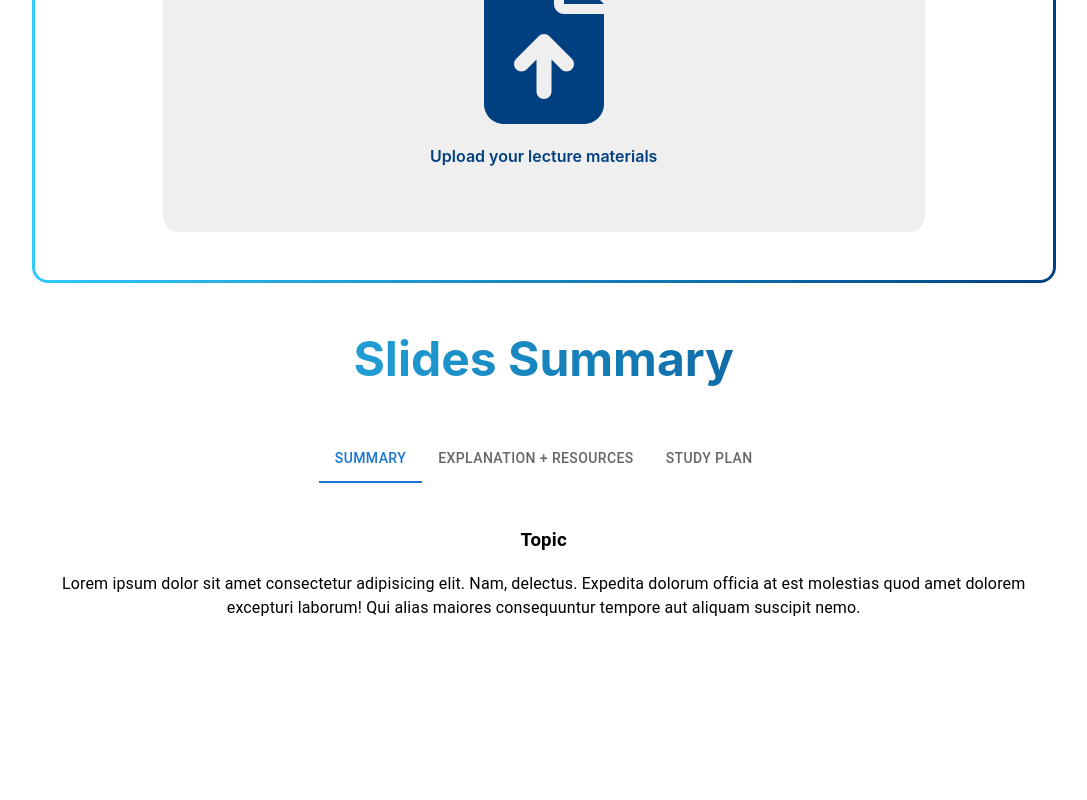
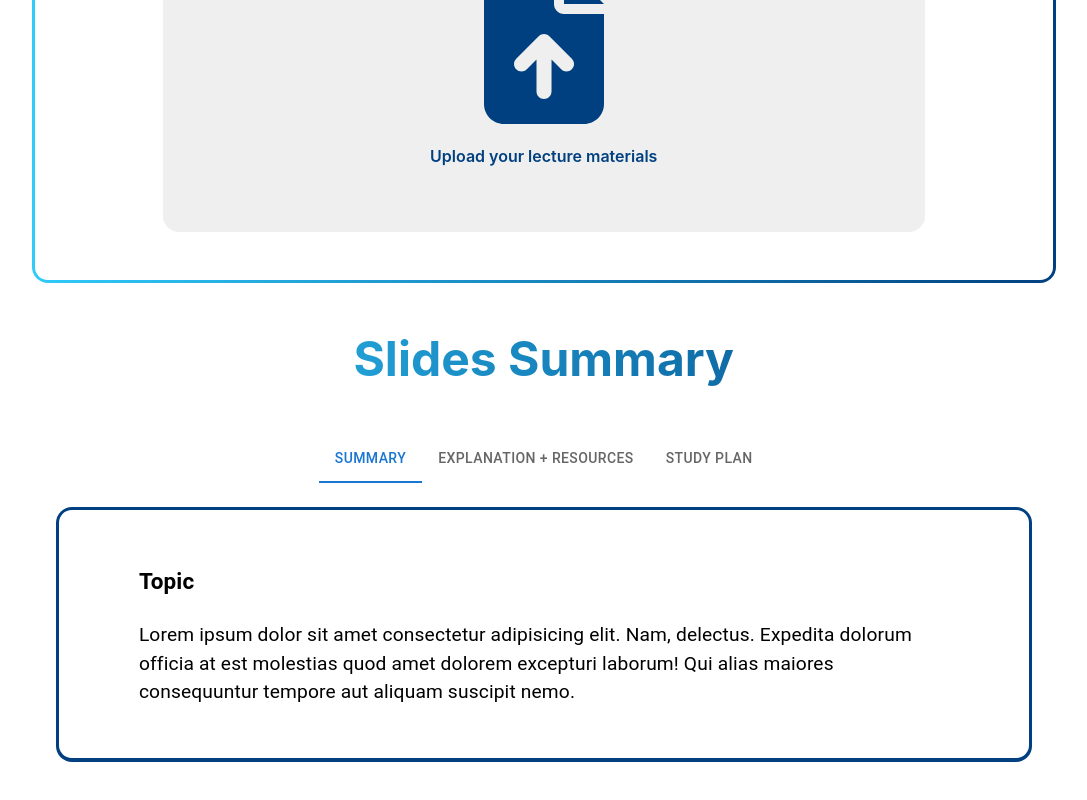
Before and after one commit to TylerKerswell/slack-off, a React (Vite) app in the folder frontend/: page / in a window 1280 px wide. Shown: the part 468-1268 px from the top of the page, without its empty margins (95-1182 px from the left). Before the commit the page ends 1184 px from the top, so only its background shows below. Built offline with nearby package versions, Linux system fonts and the light colour scheme.

Commit message:
styled summary card

```diff
--- a/frontend/src/App.css
+++ b/frontend/src/App.css
@@ -119,16 +119,38 @@ input[type="file"] {
 }
 
 .summary {
-  color: black;
+  margin: 0rem;
+  padding: 1rem;
+  font-size: 1.2rem;
+  background-color: white;
+  text-align: left;
 }
 
-#summarycontainer {
-  color: var(--lightgrey);
+#summaryrim {
+  outline-color: var(--deepblue);
   padding: 1rem;
   display: flex;
   flex-direction: column;
-  background-color: var(--lightgrey);
   border-radius: 1rem;
+  padding: 0.2rem;
+  margin: 0rem;
+}
+
+.summaryrim {
+  border-radius: 1rem;
+  background-color: var(--deepblue);
+  padding: 0.2rem;
+  margin: 0rem;
+}
+
+.summaryrim .summary {
+  border-radius: 0.8rem;
+  margin: 0rem;
+  padding-right: 5rem;
+  padding-left: 5rem;
+  padding-top: 2rem;
+  padding-bottom: 2rem;
+  background-color: white;
 }
 
 .tab {
--- a/frontend/src/App.tsx
+++ b/frontend/src/App.tsx
@@ -107,7 +107,7 @@ function App() {
         <div className='containerrim'>
           <div className='container'>
             <p>Get your lecture materials summarized and
-              consolidated, with a personal study plan:</p>
+              consolidated, with a personal study plan</p>
             <div id='uploadwrapper'>
               <FileUploadSingle />
             </div>
@@ -120,10 +120,6 @@ function App() {
         <div className='tabwrapper'>
           <CenteredTabs />
         </div>
-        <div id='summarywrapper'>
-          <div className='summary'>
-          </div>
-        </div>
       </section>
     </>
   )
--- a/frontend/src/Tabs.tsx
+++ b/frontend/src/Tabs.tsx
@@ -44,23 +44,24 @@ export function CenteredTabs() {
   const handleChange = (_: React.SyntheticEvent, newValue: number) => {
     setValue(newValue);
   };
-
   return (
     <div className='tabs'>
       <Box sx={{ width: '100%', bgcolor: 'background.paper' }}>
         <Tabs value={value} onChange={handleChange} centered>
-          <Tab className='tab' label="Summary"  {...a11yProps(0)}/>
+          <Tab className='tab' label="Summary" {...a11yProps(0)}/>
           <Tab className='tab' label="Explanation + Resources" />
           <Tab className='tab' label="Study Plan" />
         </Tabs>
       </Box>
       <SummaryPanel value={value} index={0}>
-      <div>
-    <h3>Topic</h3>
-    <p>Lorem ipsum dolor sit amet consectetur adipisicing elit. Nam, delectus. Expedita dolorum
-      officia at est molestias quod amet dolorem excepturi laborum! Qui alias maiores consequuntur tempore aut
-       aliquam suscipit nemo.</p>
-  </div>
+        <div className='summaryrim'>
+            <div className='summary'>
+                <h3>Topic</h3>
+                <p>Lorem ipsum dolor sit amet consectetur adipisicing elit. Nam, delectus. Expedita dolorum
+                officia at est molestias quod amet dolorem excepturi laborum! Qui alias maiores consequuntur tempore aut
+                aliquam suscipit nemo.</p>
+            </div>
+        </div>
       </SummaryPanel>
     </div>
   );
```
